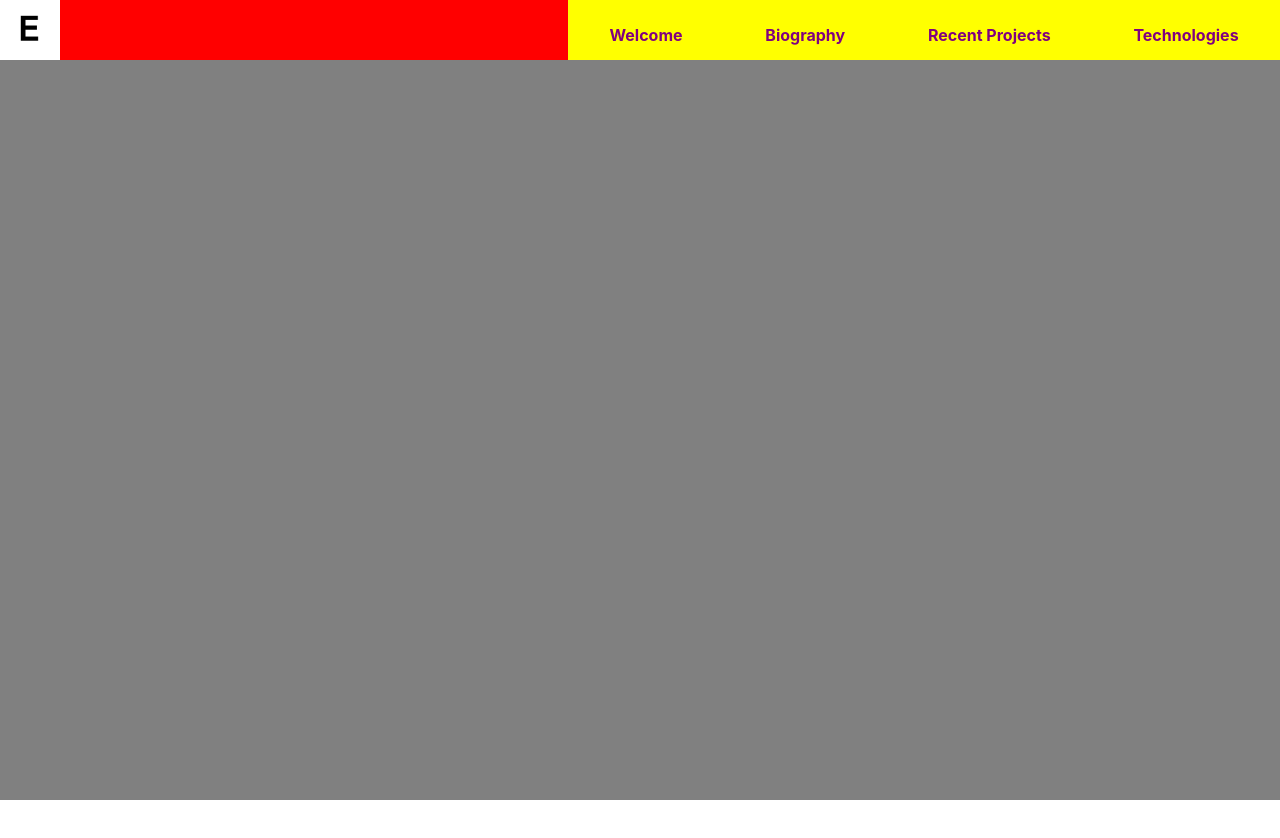
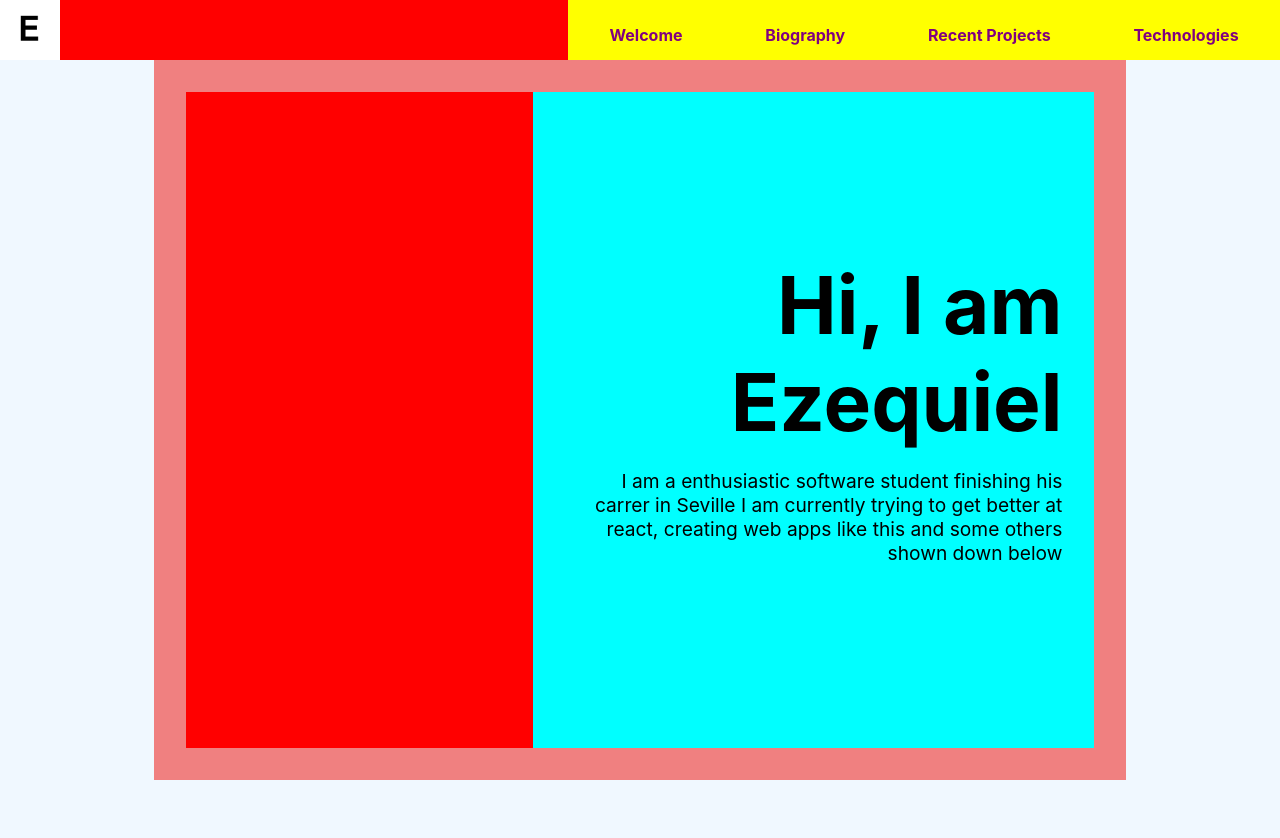
Before and after one commit to ezegonmac/portfolio_2022, a Next.js app: page / in a window 1280 px wide. Shown: the top 838 px of the page. Before the commit the page ends 800 px from the top, so only its background shows below. Built offline with nearby package versions, Linux system fonts and the light colour scheme.

Commit message:
Create WelcomeSection component

```diff
--- /dev/null
+++ b/components/Layout.js
@@ -0,0 +1,9 @@
+import styled from "styled-components"
+
+const Layout = styled.div`
+    min-height: 100%;
+    padding-inline: 12%;
+    background-color: aliceblue;
+`
+
+export default Layout
--- /dev/null
+++ b/components/WelcomeSection.js
@@ -0,0 +1,52 @@
+import styled from "styled-components"
+
+const Section = styled.section`
+    display: grid;
+    grid-template-columns: 1fr 1.618fr;
+    background-color: lightcoral;
+    padding: 2em;
+    min-height: 90vh;
+`
+
+const ModelWrapper = styled.div`
+    background-color: red;
+    display: flex;
+`
+
+const RightSection = styled.div`
+    background-color: aqua;
+    padding: 2em;
+    display: flex;
+    flex-direction: column;
+    justify-content: center;
+    text-align: end;
+`
+
+const Header = styled.div`
+    font-size: 5rem;
+    font-weight: bold;
+    display: inline;
+`
+
+const Paragraph = styled.p`
+    font-size: 1.2rem;
+`
+
+const WelcomeSection = () => {
+    return(
+        <Section>
+            <ModelWrapper></ModelWrapper>
+            <RightSection>
+                <Header>
+                    Hi, I am Ezequiel
+                </Header>
+                <Paragraph>
+                    I am a enthusiastic software student finishing his carrer in Seville
+                    I am currently trying to get better at react, creating web apps like this and some others shown down below
+                </Paragraph>
+            </RightSection>
+        </Section>
+    )
+}
+
+export default WelcomeSection
--- a/pages/index.js
+++ b/pages/index.js
@@ -1,9 +1,14 @@
+import Layout from "../components/Layout";
 import Navbar from "../components/Navbar";
+import WelcomeSection from "../components/WelcomeSection";
 
 export default function Home() {
   return (
     <div style={{backgroundColor: "grey", height: "100vh"}}>
       <Navbar/>
+      <Layout>
+        <WelcomeSection/>
+      </Layout>
     </div>
   )
 }
```
